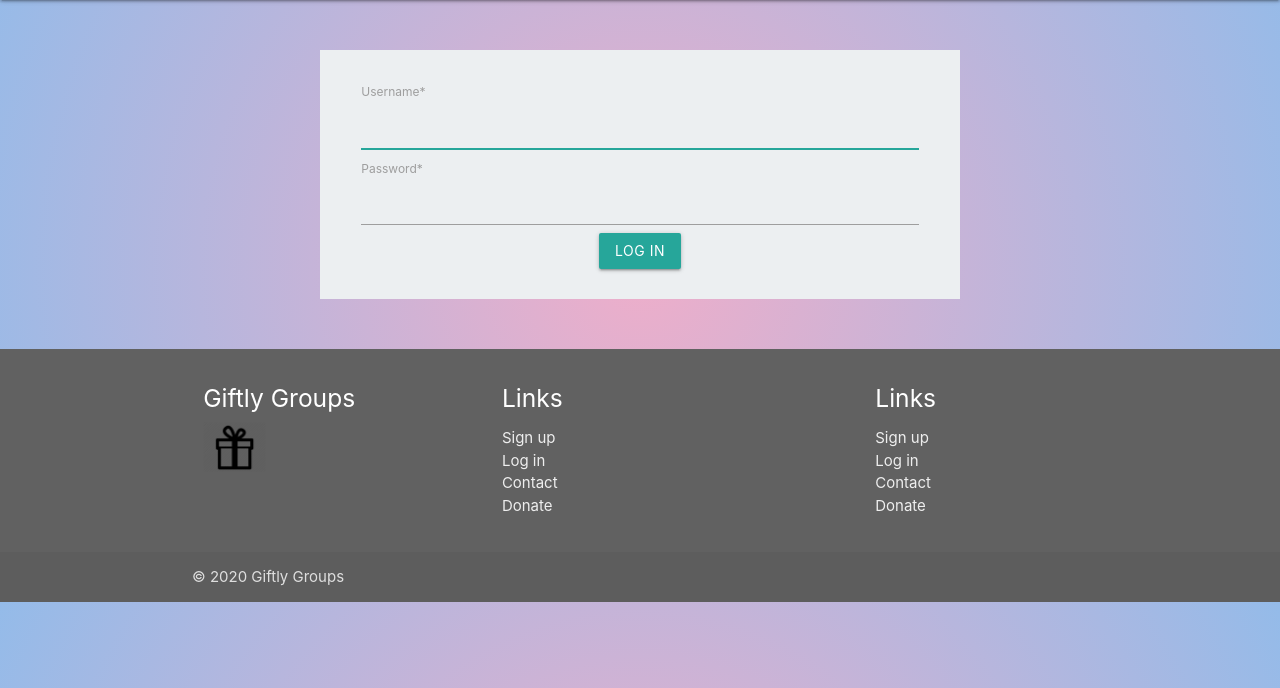
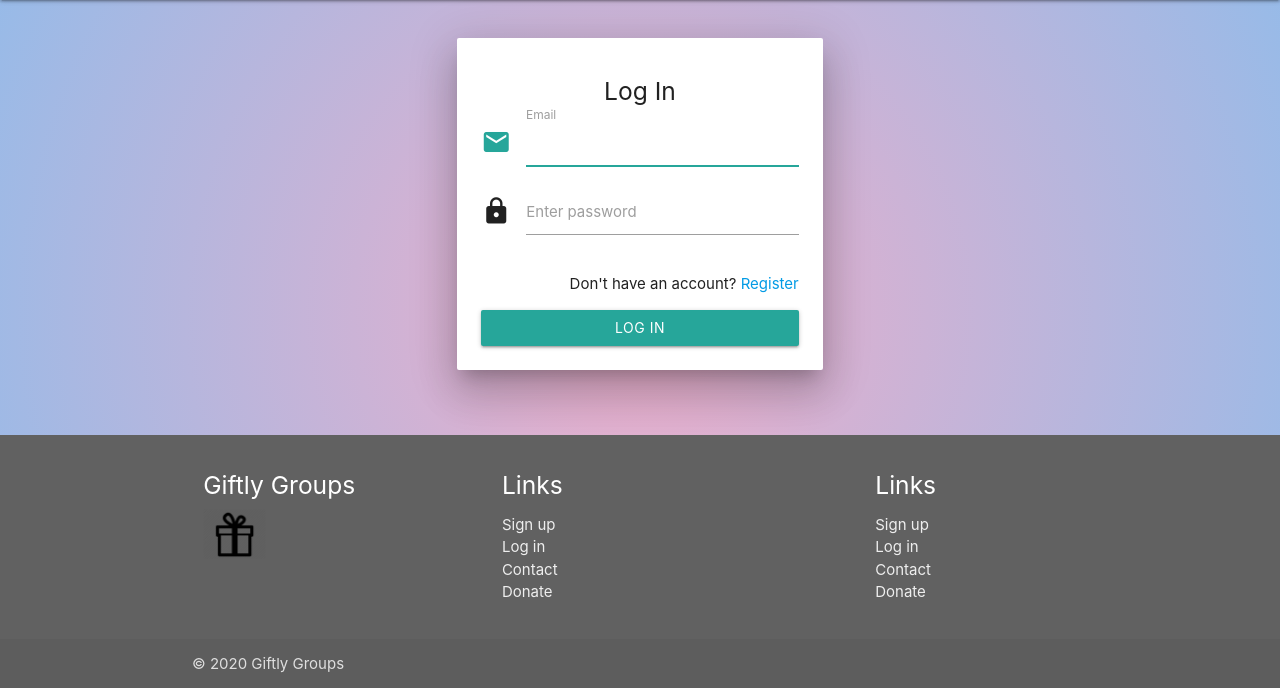
Before and after one commit to Brendan-Stubbs/gift_of_groups, a Django app: page /login/ in a window 1280 px wide. Shown: the part 64-752 px from the top of the page. Run offline with Django 3.2, Linux system fonts and the light colour scheme; some libraries are stand-ins or nearby versions.

Commit message:
new log in page

```diff
--- a/uac/templates/registration/login.html
+++ b/uac/templates/registration/login.html
@@ -10,17 +10,52 @@ Login Here
 
 {% block content %}
 
-<div class="row nav-margin footer-margin">
-    <div class="col s12 offset-m2 m8 offset-l3 l6 blue-grey lighten-5">
-        <div class="col-content">
-            <form method="POST">
-                {% csrf_token %}
-                {{ form|crispy }}
-                <div class="center">
-                    <button type="submit" class="btn">Log in</button>
+<div class="container" id="content">
+   <div class="row">
+      <div class="col offset-l3 l6 offset-m1 m10 s12">
+         <form action="" method="POST">
+            {% csrf_token %}
+            <div class="card-panel z-depth-5">
+               <h5 class="center">Log In</h5>
+
+               <div class="input-field">
+                  <i class="material-icons prefix">email</i>
+                  <label for="id_username">Email</label>
+                  {{form.username}}
+               </div>
+
+               <div class="input-field">
+                  <i class="material-icons prefix">lock</i>
+                  <label for="id_password">Enter password</label>
+                  {{form.password}}
+               </div>
+
+           {% if form.errors %}
+               {% for field in form %}
+               {% for error in field.errors %}
+                <div class="red-text">
+                    <strong>{{ error|escape }}</strong>
                 </div>
-            </form>
-        </div>
-    </div>
+            {% endfor %}
+            {% endfor %}
+            {% for error in form.non_field_errors %}
+            <div class="red-text">
+                <strong>{{ error|escape }}</strong>
+            </div>
+            {% endfor %}
+            {% endif %}
+
+               <p class="right">Don't have an account? <a href="{% url 'register' %}">Register</a></p>
+               <input type="submit" name="submit" value="log in" class="btn left col s12">
+               <div class="clearfix"></div>
+            </div>
+         </form>
+      </div>
+   </div>
 </div>
+
+
+
+
+
 {% endblock %}
```
Also changed, not shown: uac/templates/register/register.html (+2 -16 lines).
